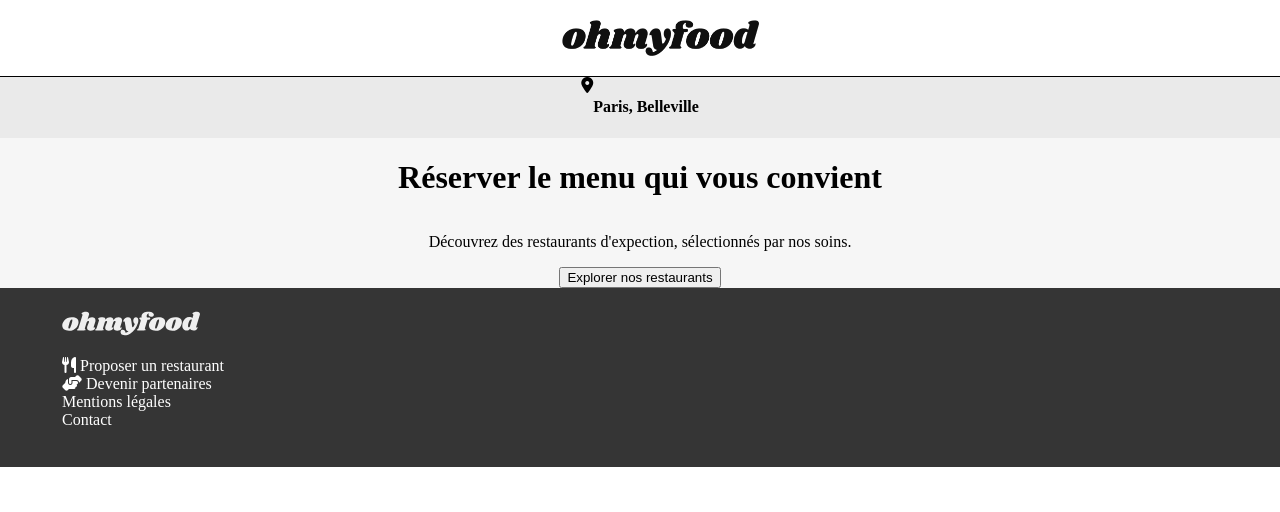
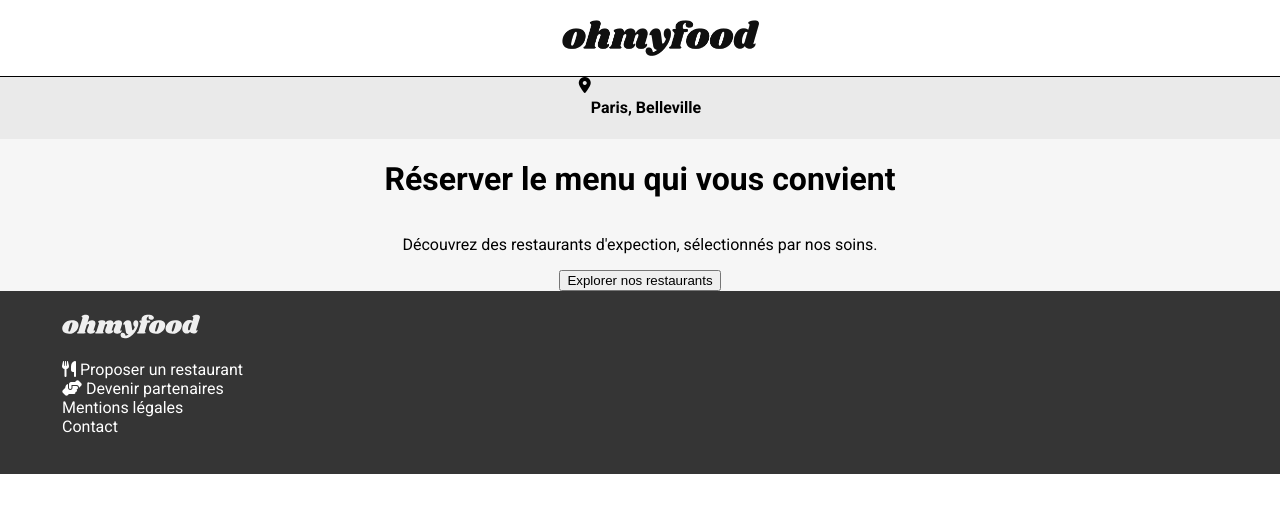
Before and after one commit to jorisbertier/ohMyFood, a website: page index.html in a window 1280 px wide. Shown: the top 512 px of the page. Drawn offline with nearby package versions, Linux system fonts and the light colour scheme; files that its build step writes are made by us from their sources.

Commit message:
add font

```diff
--- a/asset/component/body-style.scss
+++ b/asset/component/body-style.scss
@@ -1,5 +1,8 @@
+@import url('https://fonts.googleapis.com/css2?family=Roboto:wght@400;500;700&display=swap');
+
 body {
     margin: 0;
     padding: 0;
     color: $main-color;
+    font-family: 'Roboto', sans-serif;
 }
```
